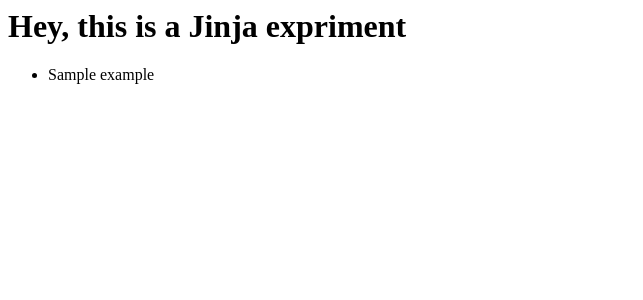
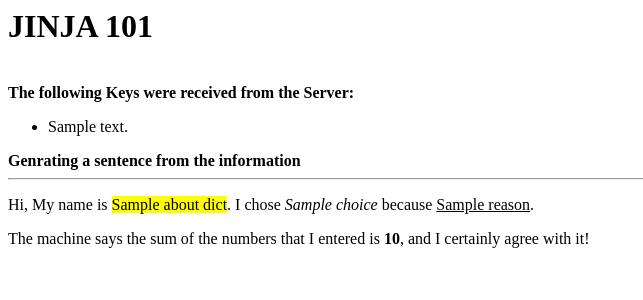
Before and after one commit to ayushxx7/flask_test, a Flask app: template templates/jinja_to_html.html in a window 1280 px wide. Shown: the top 300 px of the page, without its empty margins (0-643 px from the left). Run offline with Flask 2, Linux system fonts and the light colour scheme; the template is opened without the code that fills it: most values are stand-ins (such as "Sample title", 1, 10 or a date in 2020).

Commit message:
feat: updated template to explain Jinja better
The original content in the app.py file and the jinja_to_html.html file
was more or less a rip off of one of my other projects. Updated it to a
more consistent approach, and connected it to the previous blog content.
Now, we pass a packed dictionary containg name, choice, reason and sum
of the two numbers entered. The HTML is setup so as to render the keys
first and then generate a (hopefully) meaningful sentence out of it.

```diff
--- a/app.py
+++ b/app.py
@@ -63,8 +63,13 @@ def about_me():
   second_number = request.form['second_number']
   sum_first_second = int(first_number)+int(second_number)
 
-  sentence = f'My name is {name} and I would rather have {choice} because {reason}. The machine says, that the sum of the numbers entered is: {sum_first_second} and I certainly agree with it.'
-  return sentence
+  about_info = {'name': name,
+                'choice': choice,
+                'reason': reason,
+                'sum_first_second': sum_first_second
+                }
+
+  return render_template('jinja_to_html.html', about_dict = about_info)
 
 if __name__ == "__main__":
     print('starting server')
--- a/templates/jinja_to_html.html
+++ b/templates/jinja_to_html.html
@@ -1,7 +1,20 @@
-<h1> Hey, this is a Jinja expriment </h1>
+<h1> JINJA 101 </h1>
 
+<br>
+<b>The following Keys were received from the Server:</b>
 <ul>
-    {% for i in example %}
+    {% for i in about_dict %}
     <li>{{i}}</li>
     {% endfor %}
 </ul>
+<b>Genrating a sentence from the information</b>
+<hr>
+<p>
+    Hi, My name is <mark>{{about_dict['name']}}</mark>. I chose <em>{{about_dict['choice']}}</em> because
+    <u>{{about_dict['reason']}}</u>.
+</p>
+<p>
+    The machine says the sum of the numbers that I entered is <b>{{about_dict['sum_first_second']}}</b>, and I certainly
+    agree
+    with it!
+</p>
```
